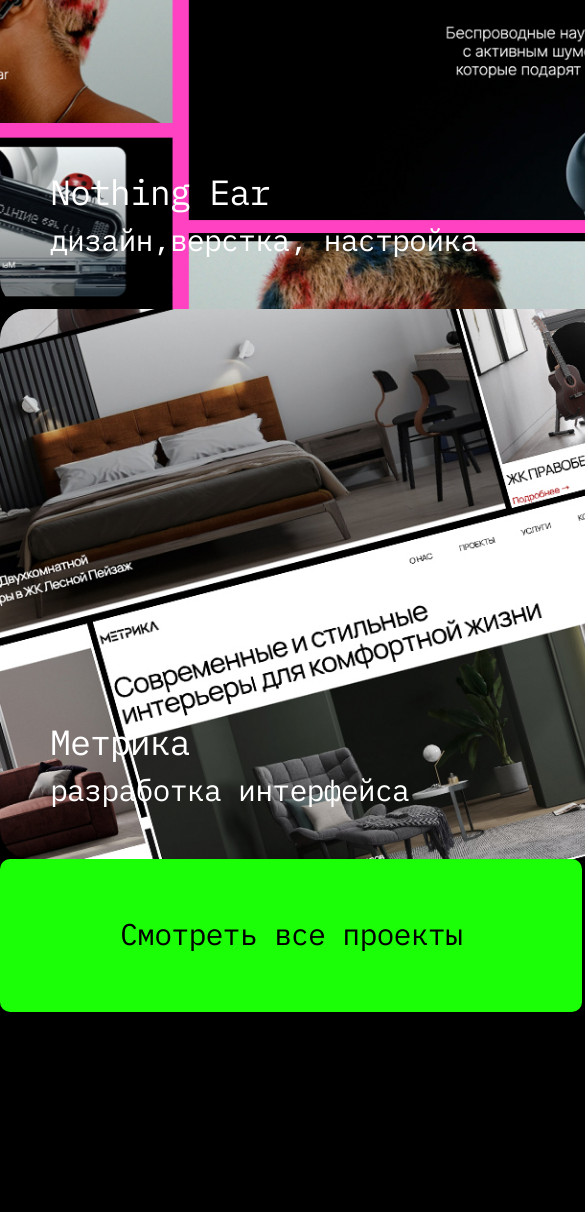
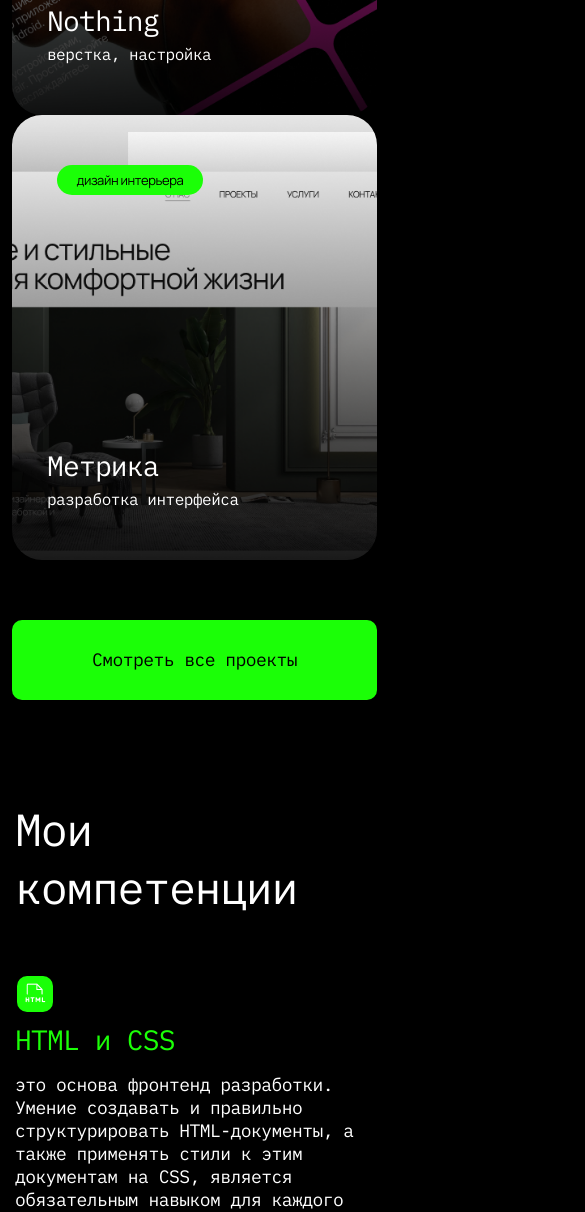
Before and after one commit to Nemchick/Portfolio, a plain HTML site: page index.html in a window 390 px wide. Shown: the part 1347-2559 px from the top of the page, 585 px wide, since content can reach past the window. Before the commit the page ends 2359 px from the top, so only its background shows below. Drawn offline with Linux system fonts and the light colour scheme.

Commit message:
benefits adaptive

```diff
--- a/index.html
+++ b/index.html
@@ -47,14 +47,16 @@
       <ul class="box-portfolio">
         <li class="block-portfolio">
           <a href="https://nemchick.github.io/Nothing-Ear/">
-          <img class="img-portfolio" src="resources/nothing-ear.jpg" alt="" />
-          <p class="title-block-portfolio">Nothing Ear</p>
-          <p class="text-portfolio">дизайн,верстка, настройка</p>
+            <p class="description-portfolio">презентация продукта</p>
+          <img class="img-portfolio" src="resources/nothing-ear.png" alt="" />
+          <p class="title-block-portfolio">Nothing</p>
+          <p class="text-portfolio">верстка, настройка</p>
         </a>
         </li>
         <li class="block-portfolio">
           <a href="https://nemchick.github.io/modul-1/">
-          <img class="img-portfolio" src="resources/metrica.jpg" alt="" />
+            <p class="description-portfolio">дизайн интерьера</p>
+          <img class="img-portfolio" src="resources/metrica.png" alt="" />
           <p class="title-block-portfolio">Метрика</p>
           <p class="text-portfolio">разработка интерфейса</p>
         </a>
@@ -64,16 +66,21 @@
         <p>Смотреть все проекты</p>
       </a>
     </section>
-    <!--<section id="benefits" class="section-benefits">
+    <section id="benefits" class="section-benefits">
       <h3 class="heading-benefits">Мои компетенции</h3>
-
-      <ul>
+      <ul class="box-benefits">
         <li class="block-benefits">
           <div class="enumeration-benefits">
-            <img src="resources/html.png" alt="" />
+            <picture>
+              <source
+                media="(max-width: 1199px)"
+                srcset="resources/html-phone.png"
+              />
+              <img src="resources/html.png" alt="" />
+            </picture>
           </div>
           <h4 class="subtitle-benefits">HTML и CSS</h4>
-          <p class="text-benefits">
+          <p class="text-benefits first-text-benefits">
             это основа фронтенд разработки. Умение создавать и правильно
             структурировать HTML-документы, а также применять стили к этим
             документам на CSS, является обязательным навыком для каждого
@@ -82,7 +89,13 @@
         </li>
         <li class="block-benefits">
           <div class="enumeration-benefits">
-            <img src="resources/js.png" alt="" />
+            <picture>
+              <source
+                media="(max-width: 1199px)"
+                srcset="resources/js-phone.png"
+              />
+              <img src="resources/js.png" alt="" />
+            </picture>
           </div>
           <h4 class="subtitle-benefits">JavaScript</h4>
           <p class="text-benefits">
@@ -95,9 +108,15 @@
         </li>
         <li class="block-benefits">
           <div class="enumeration-benefits">
-            <img src="resources/phone.png" alt="" />
+            <picture>
+              <source
+                media="(max-width: 1199px)"
+                srcset="resources/phone-phone.png"
+              />
+              <img src="resources/phone.png" alt="" />
+            </picture>
           </div>
-          <h4 class="subtitle-benefits">
+          <h4 class="subtitle-benefits third-subtitle-benefits">
             Работа с библиотеками и фреймворками
           </h4>
           <p class="text-benefits">
@@ -109,7 +128,13 @@
         </li>
         <li class="block-benefits">
           <div class="enumeration-benefits">
-            <img src="resources/development.png" alt="" />
+            <picture>
+              <source
+                media="(max-width: 1199px)"
+                srcset="resources/development-phone.png"
+              />
+              <img src="resources/development.png" alt="" />
+            </picture>
           </div>
           <h4 class="subtitle-benefits subtitle-benefits-last">
             Разработка для мобильных устройств и адаптивная верстка
@@ -123,7 +148,7 @@
         </li>
       </ul>
     </section>
-      <section class="section-capability">
+      <!--<section class="section-capability">
         <p id="capability" class="capability-heading">Помогаю реализовать широкий спектр задач</p>
 
         <img
--- a/styles/benefits.css
+++ b/styles/benefits.css
@@ -1,7 +1,6 @@
 .section-benefits {
-    width: 1400px;
+  width: 1150px;
   margin: 0 auto;
-    padding: 150px 123px 150px 123px;
 }
 .heading-benefits {
   font-family: "IBM Plex Mono";
@@ -9,26 +8,40 @@
   font-weight: 400;
   font-size: 55px;
   line-height: 72px;
-    margin-bottom: 45px;
-    /* identical to box height */
-
+  margin-bottom: 80px;
+  margin-top: 150px;
   letter-spacing: -0.03em;
 
   color: #ffffff;
 }
+.box-benefits {
+  display: flex;
+  flex-wrap: wrap;
+  justify-content: space-between;
+  row-gap: 40px;
+}
+.block-benefits {
+  width: calc(50% - 5px);
+  height: auto;
+}
 .enumeration-benefits {
+  display: flex;
   background: #1bff07;
   border-radius: 10px;
   width: 45px;
   height: 44px;
-    text-align: center;
   margin-left: 2px;
+
+  align-items: center;
+  justify-content: center;
 }
 .enumeration-benefits img {
-    margin-top: 9px;
+  background-repeat: no-repeat;
+  object-fit: cover;
+  object-position: 50%;
 }
 .subtitle-benefits {
-    width: 720px;
+  width: auto;
   margin-top: 15px;
   margin-bottom: 16px;
   font-family: "IBM Plex Mono";
@@ -36,25 +49,80 @@
   font-weight: 400;
   font-size: 35px;
   line-height: 46px;
-    /* identical to box height */
-
   letter-spacing: -0.03em;
-
   color: #1bff07;
 }
-  .subtitle-benefits-last{
-    width: 650px;
 
-  }
 .text-benefits {
-    width: 778px;
+  width: 100%;
   font-family: "IBM Plex Mono";
   font-style: normal;
   font-weight: 400;
   font-size: 22px;
   line-height: 29px;
   letter-spacing: -0.03em;
-
   color: #ffffff;
-    margin-bottom: 59px;
 }
+.first-text-benefits {
+  width: 535px;
+}
+.third-subtitle-benefits {
+  margin-bottom: 54px;
+}
+@media (max-width: 1199px) {
+  .section-benefits {
+    width: 100%;
+    padding: 0 13px 0 15px;
+  }
+  .box-benefits {
+    row-gap: 36px;
+  }
+  .heading-benefits {
+    font-size: 45px;
+    line-height: 58px;
+    margin-bottom: 60px;
+  }
+  .enumeration-benefits {
+    background: #1bff07;
+    border-radius: 10px;
+    width: 36px;
+    height: 36px;
+    text-align: center;
+    margin-left: 2px;
+  }
+  .subtitle-benefits {
+    font-size: 28px;
+    line-height: 36px;
+    margin-top: 10px;
+    margin-bottom: 13px;
+  }
+  .text-benefits {
+    font-size: 18px;
+    line-height: 23px;
+  }
+  .first-text-benefits {
+    width: 95%;
+  }
+  .third-subtitle-benefits {
+    margin-bottom: 46px;
+  }
+}
+@media (max-width: 767px) {
+  .box-benefits {
+    align-content: flex-start;
+    flex-direction: column;
+    align-items: flex-start;
+    gap: 60px;
+  }
+  .block-benefits {
+    width: 100%;
+    height: auto;
+  }
+  .heading-benefits {
+    margin-bottom: 60px;
+    margin-top: 100px;
+  }
+  .subtitle-benefits {
+    margin-bottom: 15px;
+  }
+}
--- a/styles/portfolio.css
+++ b/styles/portfolio.css
@@ -21,16 +21,15 @@
   height: 550px;
   margin: 0 auto;
   border-radius: 30px;
-    background: linear-gradient(180deg, rgba(0, 0, 0, 0) 0%, rgba(0, 0, 0, 0.9) 100%), url(project 1.png);
-  }
-  .bolc-portfolio:first-child {
-    margin-top: 262px;
 }
 .img-portfolio {
   position: relative;
-    width: 1150px;
-    height: 550px;
+  width: 100%;
+  height: 100%;
   border-radius: 30px;
+  background-repeat: no-repeat;
+  object-fit: cover;
+  object-position: 50%;
 }
 .title-block-portfolio {
   position: absolute;
@@ -63,11 +62,28 @@
 
   color: #ffffff;
 }
+.description-portfolio {
+  position: absolute;
+  width: auto;
+  height: auto;
+  background: #1bff07;
+  border-radius: 100px;
+  font-size: 20px;
+  line-height: 27px;
+  letter-spacing: -0.03em;
+  color: #000000;
+  top: 50px;
+  left: 45px;
+  z-index: 100;
+  font-family: "Manrope";
+  font-style: normal;
+  font-weight: 400;
+  padding: 10px 20px 10px 20px;
+}
 .projects-button {
-
   width: 582px;
   height: 153px;
-
+  margin-top: 80px;
   display: block;
   flex-direction: row;
   background: #1bff07;
@@ -91,3 +107,72 @@
   color: #1bff07;
   text-decoration-color: #1bff07;
 }
+@media (max-width: 1199px) {
+  .portfolio-section {
+    width: 100%;
+    padding: 0 15px 0 15px;
+  }
+  .block-portfolio {
+    width: 100%;
+    height: 445px;
+  }
+  .title-block-portfolio {
+    left: 40px;
+    bottom: 76px;
+    font-size: 28px;
+    line-height: 36px;
+  }
+  .text-portfolio {
+    left: 40px;
+    bottom: 40px;
+    font-size: 24px;
+    line-height: 31px;
+  }
+  .description-portfolio {
+    font-size: 16px;
+    line-height: 22px;
+    padding: 8px 16px 8px 16px;
+  }
+  .projects-button {
+    width: 460px;
+    height: 124px;
+    margin-top: 64px;
+    font-weight: 400;
+    font-size: 24px;
+    line-height: 124px;
+    color: #000000;
+  }
+}
+@media (max-width: 767px) {
+  .title-portfolio {
+    font-size: 30px;
+    line-height: 39px;
+    margin-top: 100px;
+    margin-bottom: 34px;
+  }
+  .portfolio-section {
+    padding: 0 13px 0 12px;
+  }
+  .title-block-portfolio {
+    left: 35px;
+  }
+  .text-portfolio {
+    left: 35px;
+    bottom: 50px;
+    font-size: 16px;
+    line-height: 21px;
+  }
+  .description-portfolio {
+    font-size: 13px;
+    line-height: 18px;
+    padding: 6px 19.5px 6px 19.5px;
+  }
+  .projects-button {
+    width: 100%;
+    height: 80px;
+    margin-top: 60px;
+    font-size: 18px;
+    line-height: 80px;
+    color: #000000;
+  }
+}
--- a/styles/welcom-block.css
+++ b/styles/welcom-block.css
@@ -1,10 +1,10 @@
 .welcome-block {
-  width: 100vw;
+  width: 100%;
   height: 100vh;
   background-size: 100%;
   margin-top: 0 auto;
   background-image: url("../resources/men.png");
-  background-size: 100em;
+  background-size: 100%;
   background-repeat: no-repeat;
   background-position: 50%;
   background-size: cover;
```
Also changed, not shown: resources/development-phone.png (added), resources/html-phone.png (added), resources/js-phone.png (added), resources/metrica.jpg (deleted), resources/metrica.png (added), resources/nothing-ear.jpg (deleted), resources/nothing-ear.png (added), resources/nothing-ear222.PNG (deleted), resources/phone-phone.png (added). Lines whose indentation alone changed are shown as unchanged.
